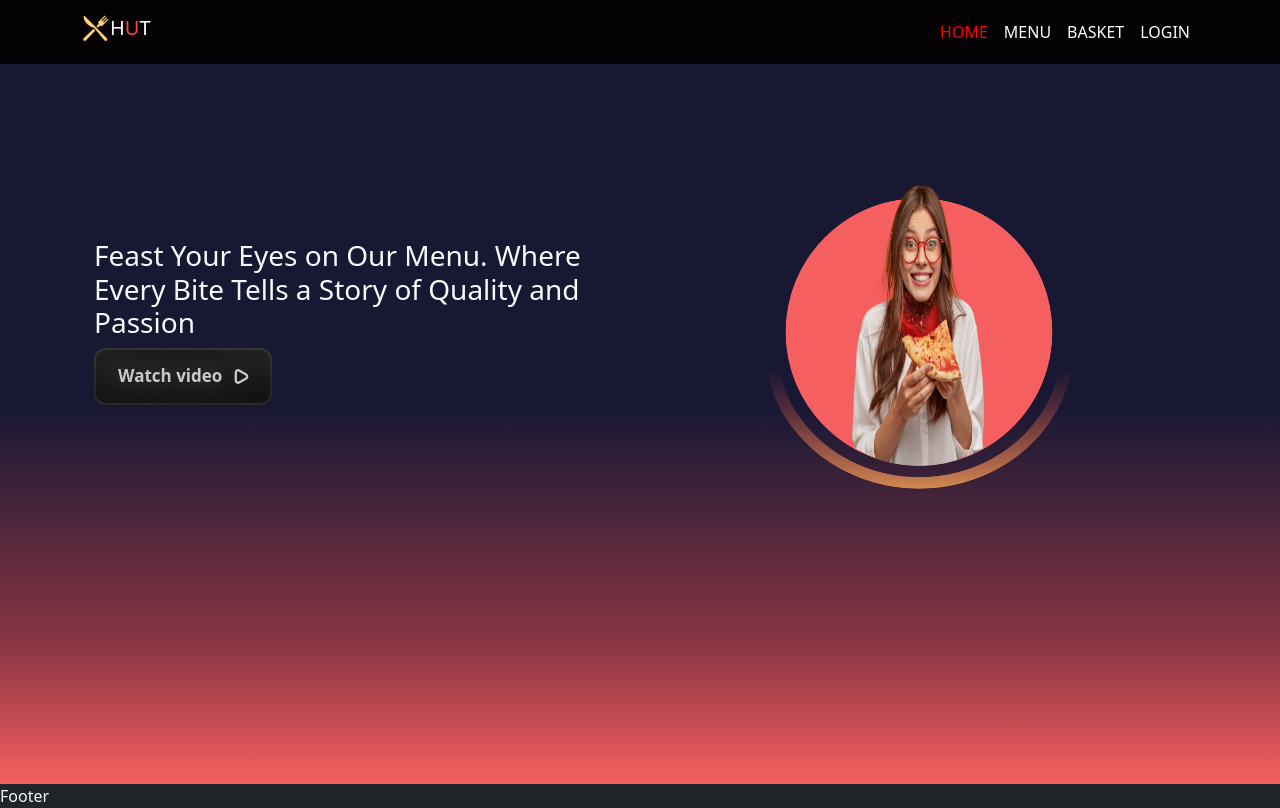
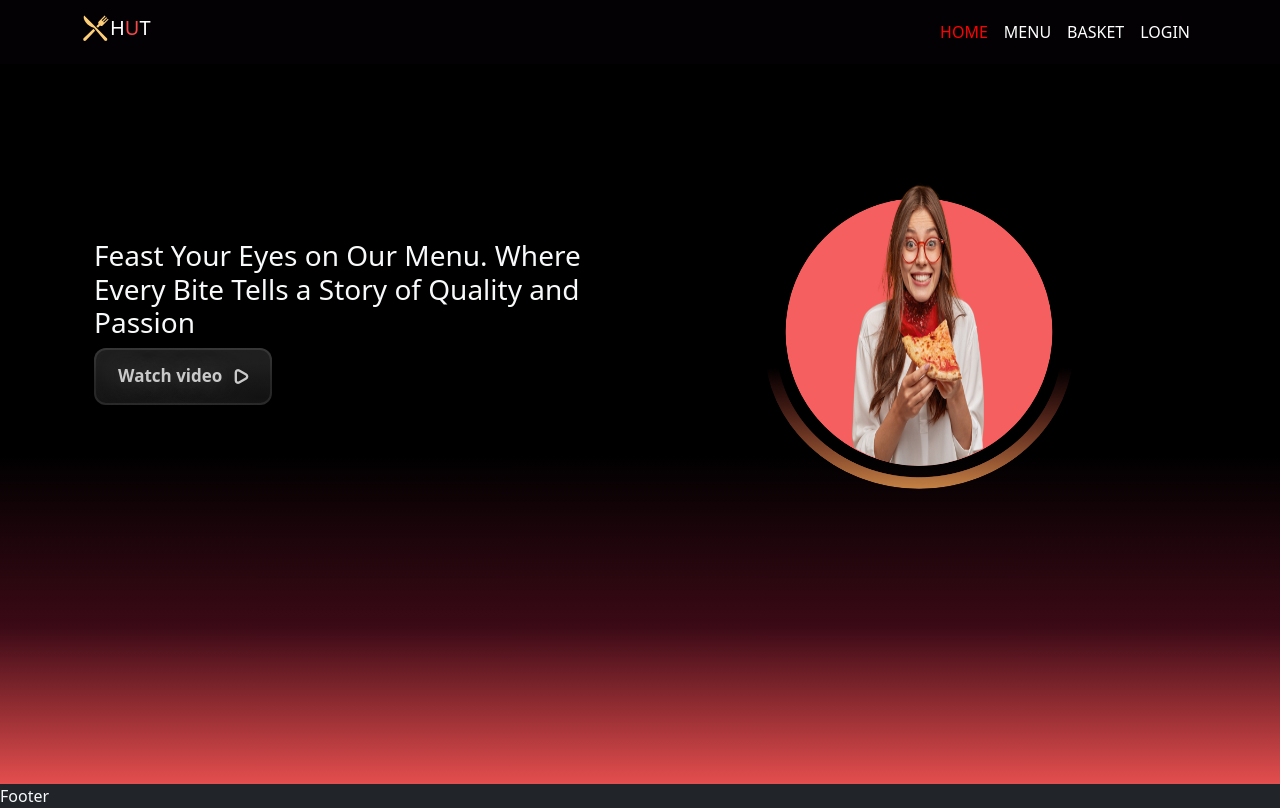
Before and after one commit to Firas-FA/FoodDelivery, a React (Create React App) app in the folder Frontend/: page / in a window 1280 px wide. Built offline with nearby package versions, Linux system fonts and the light colour scheme.

Commit message:
add background

```diff
--- a/Frontend/src/components/AllComponents/Header/HeaderStyle.css
+++ b/Frontend/src/components/AllComponents/Header/HeaderStyle.css
@@ -82,12 +82,6 @@
     bottom: -8%;
   }
   .header{
-
-/* background: linear-gradient(180deg, rgba(1,1,31,1) 44%, rgba(246,95,95,1) 100%);  */
-/* background: rgb(1,1,31);
-background: linear-gradient(180deg, rgba(1,1,31,1) 55%, rgba(246,95,95,1) 100%); */
-/* background: rgb(1,1,31);
-background: linear-gradient(180deg, rgba(1,1,31,1) 73%, rgba(246,95,95,1) 100%)} */
-background: rgb(1,1,31);
-background: linear-gradient(180deg, rgba(1,1,31,0.908000700280112) 52%, rgba(137,53,67,1) 82%, rgba(246,95,95,1) 100%);
+    background: rgb(0,0,0);
+    background: linear-gradient(180deg, rgba(0,0,0,1) 58%, rgba(59,10,22,1) 80%, rgba(228,78,78,1) 100%);
   }
```
